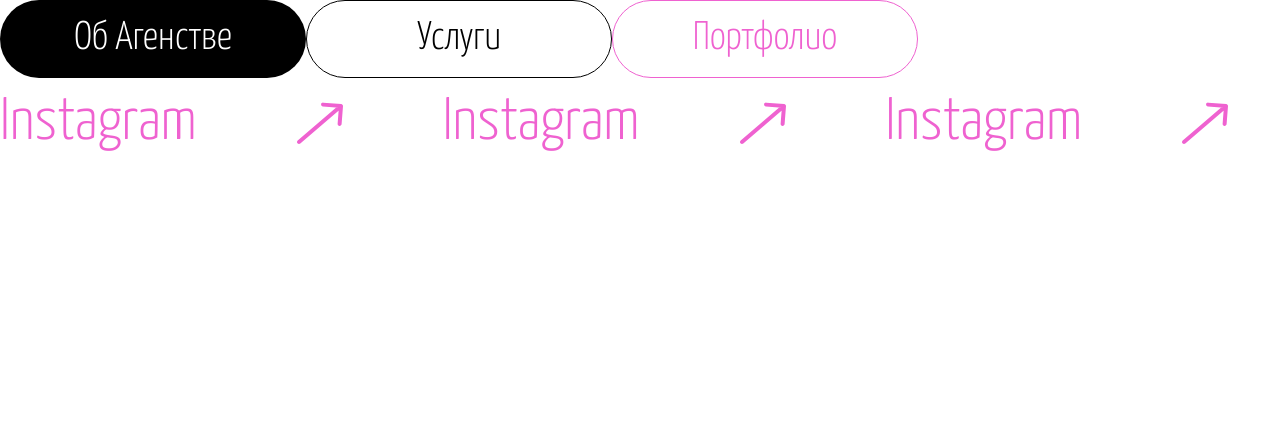
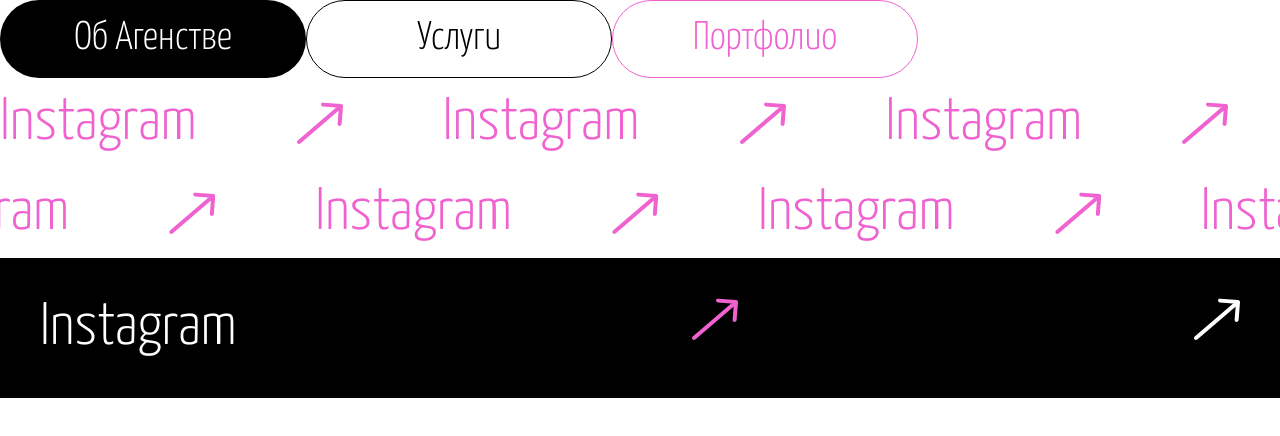
Before and after one commit to y-chrnyy/Digiplay, a Next.js app: page / in a window 1280 px wide. Shown: the top 436 px of the page. Built offline with nearby package versions, Linux system fonts and the light colour scheme.

Commit message:
feat: add marquee functionality

```diff
--- a/app/page.tsx
+++ b/app/page.tsx
@@ -1,4 +1,4 @@
-import { FancyLink, Marquee } from "@/components";
+import { FancyLink, Marquee, MarqueeLink } from "@/components";
 
 export default function Home() {
   return (
@@ -45,6 +45,51 @@
           </svg>
         </span>
       </Marquee>
+
+      <Marquee runOnHover={false}>
+        <span className="flex items-center gap-[100px]">
+          Instagram <svg width="46" height="42" viewBox="0 0 46 42" fill="none" xmlns="http://www.w3.org/2000/svg">
+            <path d="M0.698417 38.4815C-0.140234 39.2003 -0.237357 40.4629 0.481487 41.3016C1.20033 42.1402 2.46293 42.2374 3.30158 41.5185L0.698417 38.4815ZM45.9941 4.15339C46.0788 3.05207 45.2547 2.0906 44.1534 2.00588L26.2064 0.62535C25.1051 0.540633 24.1436 1.36475 24.0589 2.46607C23.9742 3.56738 24.7983 4.52885 25.8996 4.61357L41.8525 5.84071L40.6254 21.7936C40.5406 22.8949 41.3648 23.8564 42.4661 23.9411C43.5674 24.0258 44.5289 23.2017 44.6136 22.1004L45.9941 4.15339ZM3.30158 41.5185L45.3016 5.51851L42.6984 2.48148L0.698417 38.4815L3.30158 41.5185Z" fill="#EF62D0" />
+          </svg>
+        </span>
+
+        <span className="flex items-center gap-[100px]" aria-hidden='true'>
+          Instagram <svg width="46" height="42" viewBox="0 0 46 42" fill="none" xmlns="http://www.w3.org/2000/svg">
+            <path d="M0.698417 38.4815C-0.140234 39.2003 -0.237357 40.4629 0.481487 41.3016C1.20033 42.1402 2.46293 42.2374 3.30158 41.5185L0.698417 38.4815ZM45.9941 4.15339C46.0788 3.05207 45.2547 2.0906 44.1534 2.00588L26.2064 0.62535C25.1051 0.540633 24.1436 1.36475 24.0589 2.46607C23.9742 3.56738 24.7983 4.52885 25.8996 4.61357L41.8525 5.84071L40.6254 21.7936C40.5406 22.8949 41.3648 23.8564 42.4661 23.9411C43.5674 24.0258 44.5289 23.2017 44.6136 22.1004L45.9941 4.15339ZM3.30158 41.5185L45.3016 5.51851L42.6984 2.48148L0.698417 38.4815L3.30158 41.5185Z" fill="#EF62D0" />
+          </svg>
+        </span>
+
+        <span className="flex items-center gap-[100px]" aria-hidden='true'>
+          Instagram <svg width="46" height="42" viewBox="0 0 46 42" fill="none" xmlns="http://www.w3.org/2000/svg">
+            <path d="M0.698417 38.4815C-0.140234 39.2003 -0.237357 40.4629 0.481487 41.3016C1.20033 42.1402 2.46293 42.2374 3.30158 41.5185L0.698417 38.4815ZM45.9941 4.15339C46.0788 3.05207 45.2547 2.0906 44.1534 2.00588L26.2064 0.62535C25.1051 0.540633 24.1436 1.36475 24.0589 2.46607C23.9742 3.56738 24.7983 4.52885 25.8996 4.61357L41.8525 5.84071L40.6254 21.7936C40.5406 22.8949 41.3648 23.8564 42.4661 23.9411C43.5674 24.0258 44.5289 23.2017 44.6136 22.1004L45.9941 4.15339ZM3.30158 41.5185L45.3016 5.51851L42.6984 2.48148L0.698417 38.4815L3.30158 41.5185Z" fill="#EF62D0" />
+          </svg>
+        </span>
+
+        <span className="flex items-center gap-[100px]" aria-hidden='true'>
+          Instagram <svg width="46" height="42" viewBox="0 0 46 42" fill="none" xmlns="http://www.w3.org/2000/svg">
+            <path d="M0.698417 38.4815C-0.140234 39.2003 -0.237357 40.4629 0.481487 41.3016C1.20033 42.1402 2.46293 42.2374 3.30158 41.5185L0.698417 38.4815ZM45.9941 4.15339C46.0788 3.05207 45.2547 2.0906 44.1534 2.00588L26.2064 0.62535C25.1051 0.540633 24.1436 1.36475 24.0589 2.46607C23.9742 3.56738 24.7983 4.52885 25.8996 4.61357L41.8525 5.84071L40.6254 21.7936C40.5406 22.8949 41.3648 23.8564 42.4661 23.9411C43.5674 24.0258 44.5289 23.2017 44.6136 22.1004L45.9941 4.15339ZM3.30158 41.5185L45.3016 5.51851L42.6984 2.48148L0.698417 38.4815L3.30158 41.5185Z" fill="#EF62D0" />
+          </svg>
+        </span>
+
+        <span className="flex items-center gap-[100px]" aria-hidden='true'>
+          Instagram <svg width="46" height="42" viewBox="0 0 46 42" fill="none" xmlns="http://www.w3.org/2000/svg">
+            <path d="M0.698417 38.4815C-0.140234 39.2003 -0.237357 40.4629 0.481487 41.3016C1.20033 42.1402 2.46293 42.2374 3.30158 41.5185L0.698417 38.4815ZM45.9941 4.15339C46.0788 3.05207 45.2547 2.0906 44.1534 2.00588L26.2064 0.62535C25.1051 0.540633 24.1436 1.36475 24.0589 2.46607C23.9742 3.56738 24.7983 4.52885 25.8996 4.61357L41.8525 5.84071L40.6254 21.7936C40.5406 22.8949 41.3648 23.8564 42.4661 23.9411C43.5674 24.0258 44.5289 23.2017 44.6136 22.1004L45.9941 4.15339ZM3.30158 41.5185L45.3016 5.51851L42.6984 2.48148L0.698417 38.4815L3.30158 41.5185Z" fill="#EF62D0" />
+          </svg>
+        </span>
+
+        <span className="flex items-center gap-[100px]" aria-hidden='true'>
+          Instagram <svg width="46" height="42" viewBox="0 0 46 42" fill="none" xmlns="http://www.w3.org/2000/svg">
+            <path d="M0.698417 38.4815C-0.140234 39.2003 -0.237357 40.4629 0.481487 41.3016C1.20033 42.1402 2.46293 42.2374 3.30158 41.5185L0.698417 38.4815ZM45.9941 4.15339C46.0788 3.05207 45.2547 2.0906 44.1534 2.00588L26.2064 0.62535C25.1051 0.540633 24.1436 1.36475 24.0589 2.46607C23.9742 3.56738 24.7983 4.52885 25.8996 4.61357L41.8525 5.84071L40.6254 21.7936C40.5406 22.8949 41.3648 23.8564 42.4661 23.9411C43.5674 24.0258 44.5289 23.2017 44.6136 22.1004L45.9941 4.15339ZM3.30158 41.5185L45.3016 5.51851L42.6984 2.48148L0.698417 38.4815L3.30158 41.5185Z" fill="#EF62D0" />
+          </svg>
+        </span>
+      </Marquee>
+
+      <MarqueeLink>
+        Instagram
+        <svg width="46" height="42" viewBox="0 0 46 42" fill="none" xmlns="http://www.w3.org/2000/svg">
+          <path d="M0.698417 38.4815C-0.140234 39.2003 -0.237357 40.4629 0.481487 41.3016C1.20033 42.1402 2.46293 42.2374 3.30158 41.5185L0.698417 38.4815ZM45.9941 4.15339C46.0788 3.05207 45.2547 2.0906 44.1534 2.00588L26.2064 0.62535C25.1051 0.540633 24.1436 1.36475 24.0589 2.46607C23.9742 3.56738 24.7983 4.52885 25.8996 4.61357L41.8525 5.84071L40.6254 21.7936C40.5406 22.8949 41.3648 23.8564 42.4661 23.9411C43.5674 24.0258 44.5289 23.2017 44.6136 22.1004L45.9941 4.15339ZM3.30158 41.5185L45.3016 5.51851L42.6984 2.48148L0.698417 38.4815L3.30158 41.5185Z" fill="#EF62D0" />
+        </svg>
+      </MarqueeLink>
     </main>
   );
 }
--- a/components/Marquee/Marquee.pops.ts
+++ b/components/Marquee/Marquee.pops.ts
@@ -1,5 +1,6 @@
 import { DetailedHTMLProps, HTMLAttributes, ReactNode } from "react";
 
-export interface IMarqueeProps extends DetailedHTMLProps<HTMLAttributes<HTMLElement>, HTMLElement> {
+export interface IMarqueeProps extends DetailedHTMLProps<HTMLAttributes<HTMLDivElement>, HTMLDivElement> {
     children: ReactNode;
+    runOnHover?: boolean;
 }
--- a/components/Marquee/Marquee.tsx
+++ b/components/Marquee/Marquee.tsx
@@ -1,20 +1,19 @@
 import { IMarqueeProps } from "./Marquee.pops";
 import cn from 'classnames';
 
-const Marquee = ({ children, className, ...props }: IMarqueeProps) => {
+const Marquee = ({ children, className, runOnHover = true, ...props }: IMarqueeProps) => {
 
 
     return (
 
 
-        <div className={cn("group/a flex flex-nowrap gap-[100px] overflow-hidden text-[60px] font-light text-pink relative", className)} >
-            <div className="min-w-full w-max flex gap-[100px] animate-marquee paused group-hover/a:running shrink-0">
+        <div className={cn("group/a flex flex-nowrap gap-[100px] overflow-hidden text-[60px] font-light text-pink relative", className)} {...props}>
+            <div className={`min-w-full w-max flex gap-[100px] animate-marquee  ${runOnHover && 'paused group-hover/a:running'} shrink-0`}>
                 {children}
 
             </div>
-            <div className="min-w-full w-max flex gap-[100px] animate-marquee paused group-hover/a:running shrink-0">
+            <div className={`min-w-full w-max flex gap-[100px] animate-marquee ${runOnHover && 'paused group-hover/a:running'} shrink-0`} aria-hidden='true'>
                 {children}
-
             </div>
         </div >
     )
--- /dev/null
+++ b/components/MarqueeLink/MarqueeLink.props.ts
@@ -0,0 +1,5 @@
+import { ReactNode } from "react";
+
+export interface IMarqueeLinkProps {
+    children: ReactNode;
+}
--- /dev/null
+++ b/components/MarqueeLink/MarqueeLink.tsx
@@ -0,0 +1,13 @@
+import { IMarqueeLinkProps } from "./MarqueeLink.props"
+import IconArrow from '../../public/Arrow 2.svg'
+
+const MarqueeLink = ({ children, ...props }: IMarqueeLinkProps) => {
+    return (
+        <a {...props} className="flex justify-between p-10 text-6xl font-light bg-black text-white">
+            {children}
+            <IconArrow></IconArrow>
+        </a>
+    )
+}
+
+export { MarqueeLink }
--- a/components/index.ts
+++ b/components/index.ts
@@ -1,2 +1,3 @@
 export * from './FancyLink/FancyLink';
 export * from './Marquee/Marquee';
+export * from './MarqueeLink/MarqueeLink'
--- a/next.config.mjs
+++ b/next.config.mjs
@@ -1,4 +1,63 @@
 /** @type {import('next').NextConfig} */
-const nextConfig = {};
+const nextConfig = {
+    // webpack(config) {
+    //     config.module.rules.push({
+    //         test: /\.svg$/,
 
-export default nextConfig;
+    //         use: [{ loader: '@svgr/webpack', options: { icon: true } }]
+    //     })
+
+    //     return config
+    // }
+
+    webpack: (config) => {
+        const fileLoaderRule = config.module.rules.find((rule) =>
+            rule.test?.test?.('.svg'),
+        )
+
+        config.module.rules.push(
+            // Reapply the existing rule, but only for svg imports ending in ?url
+            {
+                ...fileLoaderRule,
+                test: /\.svg$/i,
+                resourceQuery: /url/, // *.svg?url
+            },
+            // Convert all other *.svg imports to React components
+            {
+                test: /\.svg$/i,
+                issuer: fileLoaderRule.issuer,
+                resourceQuery: { not: [...fileLoaderRule.resourceQuery.not, /url/] }, // exclude if *.svg?url
+                use: ['@svgr/webpack'],
+            },
+        )
+
+        // Modify the file loader rule to ignore *.svg, since we have it handled now.
+        fileLoaderRule.exclude = /\.svg$/i
+
+        return config
+        return config
+    }
+};
+
+export default {
+    webpack(config) {
+        const fileLoaderRule = config.module.rules.find((rule) =>
+            rule.test?.test?.('.svg'),
+        )
+        config.module.rules.push(
+            {
+                ...fileLoaderRule,
+                test: /\.svg$/i,
+                resourceQuery: /url/, // *.svg?url
+            },
+            {
+                test: /\.svg$/i,
+                issuer: fileLoaderRule.issuer,
+                resourceQuery: { not: [...fileLoaderRule.resourceQuery.not, /url/] }, // exclude if *.svg?url
+                use: ['@svgr/webpack'],
+            },
+        )
+        fileLoaderRule.exclude = /\.svg$/i
+        return config
+    },
+};
--- a/package.json
+++ b/package.json
@@ -15,6 +15,7 @@
     "react-dom": "^18"
   },
   "devDependencies": {
+    "@svgr/webpack": "^8.1.0",
     "@types/node": "^20",
     "@types/react": "^18",
     "@types/react-dom": "^18",
```
Also changed, not shown: public/Arrow 2.svg (added), 1 other file (tests, documents, lock files or other folders).
